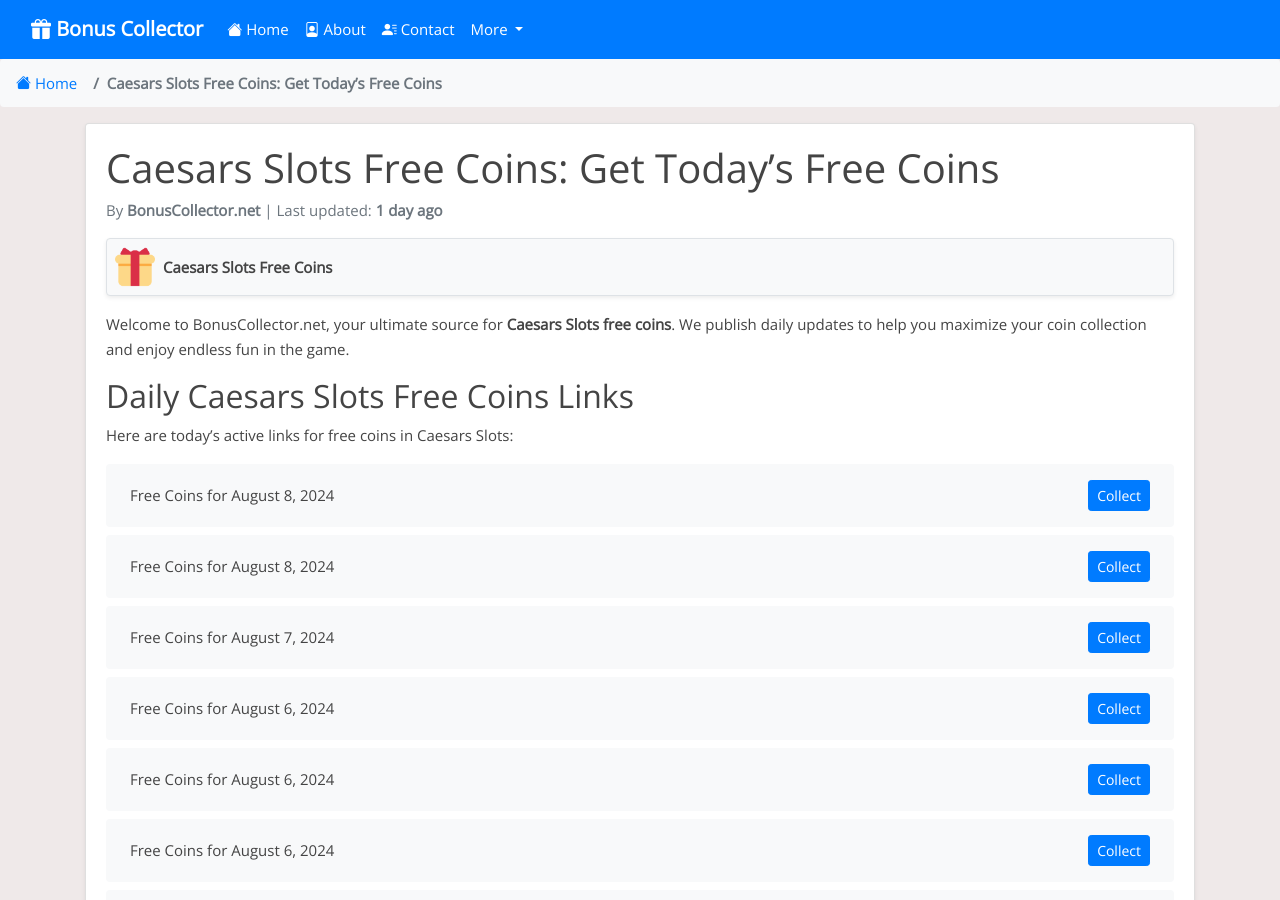
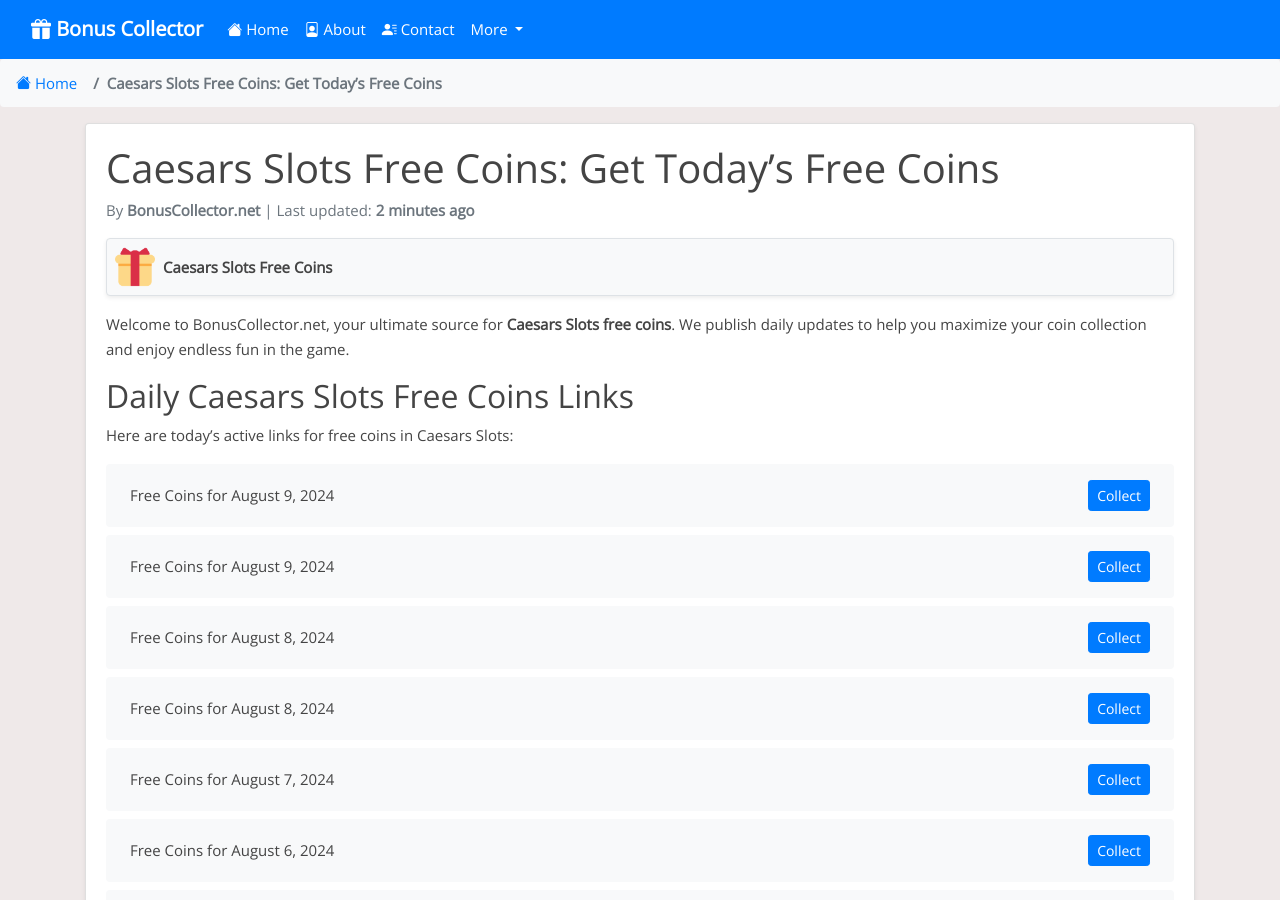
Before and after one commit to Prollad99/bs-net, a Jekyll site: the page built from _posts/2024-07-04-caesars-slots.md, in a window 1280 px wide and 900 px high. Built offline with Jekyll 4.4.1, drawn with Linux system fonts in a browser that asks for light colours; nearby versions of some CDN libraries; comment, search, counter and statistics services are not loaded; some of the changed text lies outside the part shown.

Commit message:
Update caesars-slots reward links and last modified date

```diff
--- a/_data/include_files.yml
+++ b/_data/include_files.yml
@@ -26,7 +26,7 @@
   last_modified: 2024-08-08 12:51:15
 
 caesars-slots.html:
-  last_modified: 2024-08-08 03:33:11
+  last_modified: 2024-08-09 03:33:48
 
 jackpot-world.html:
   last_modified: 2024-08-07 16:08:01
--- a/_includes/caesars-slots.html
+++ b/_includes/caesars-slots.html
@@ -1,4 +1,12 @@
 <ul class="list-group mt-3 mb-4">
+  <li class="list-group-item d-flex justify-content-between align-items-center">
+    <span>Free Coins for August 9, 2024</span>
+    <a href="https://d10x.co/CaesarsSlots/F64re" class="btn btn-primary btn-sm">Collect</a>
+  </li>
+  <li class="list-group-item d-flex justify-content-between align-items-center">
+    <span>Free Coins for August 9, 2024</span>
+    <a href="https://d10x.co/CaesarsSlots/dVgBd" class="btn btn-primary btn-sm">Collect</a>
+  </li>
   <li class="list-group-item d-flex justify-content-between align-items-center">
     <span>Free Coins for August 8, 2024</span>
     <a href="https://d10x.co/CaesarsSlots/ZOO4e" class="btn btn-primary btn-sm">Collect</a>
@@ -391,12 +399,4 @@
     <span>Free Coins for Invalid Date</span>
     <a href="https://caesarsgames.playtika.com/redirector/?coupon_token=1_3_1720894004978_an3k9p4x" class="btn btn-primary btn-sm">Collect</a>
   </li>
-  <li class="list-group-item d-flex justify-content-between align-items-center">
-    <span>Free Coins for Invalid Date</span>
-    <a href="https://caesarsgames.playtika.com/redirector/?coupon_token=1_3_1720894019096_t83xnmy5" class="btn btn-primary btn-sm">Collect</a>
-  </li>
-  <li class="list-group-item d-flex justify-content-between align-items-center">
-    <span>Free Coins for Invalid Date</span>
-    <a href="https://caesarsgames.playtika.com/redirector/?coupon_token=1_3_1720862966152_ud06ywlg" class="btn btn-primary btn-sm">Collect</a>
-  </li>
 </ul>
```
Also changed, not shown: links-json/caesars-slots.json (+8 -6 lines).
